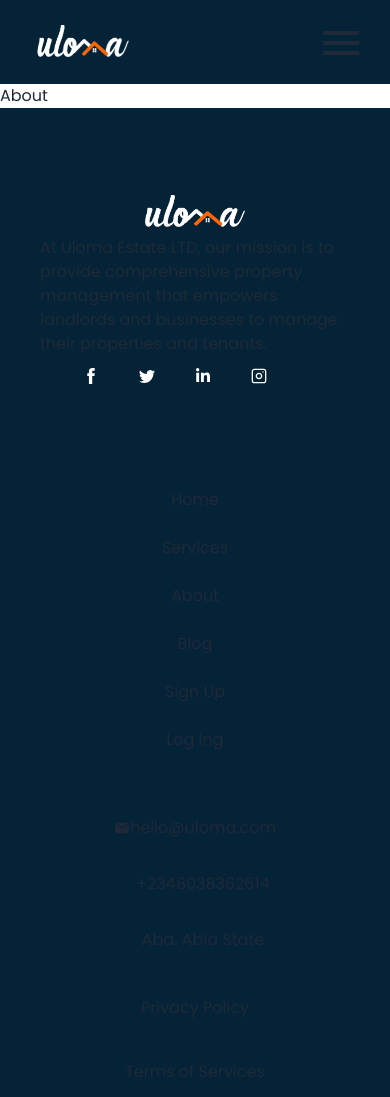
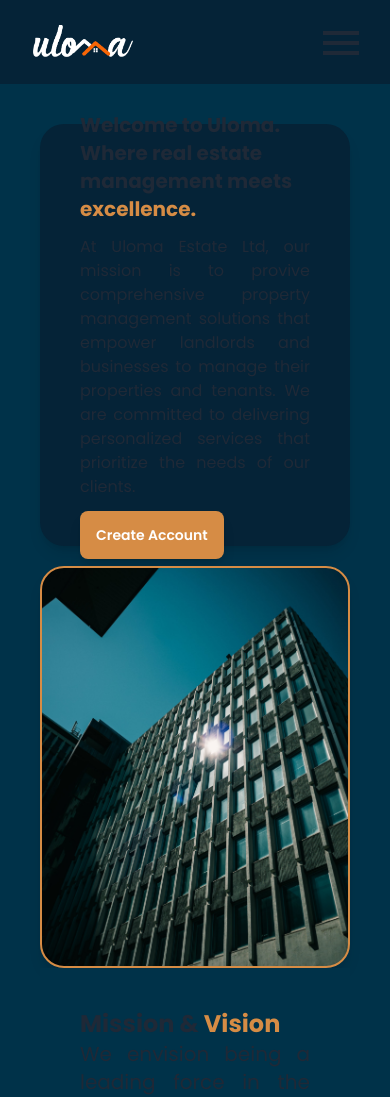
Before and after one commit to Ndukwechima/Uloma-real-estate-project, a React (Vite) app: page /about in a window 390 px wide. Shown: the top 1097 px of the page. Built offline with nearby package versions, Linux system fonts and the light colour scheme; some icons are missing.

Commit message:
I worked on the about us page

```diff
--- a/src/App.css
+++ b/src/App.css
@@ -44,3 +44,71 @@ body {
       transform: rotateY(-360deg);
     }
   }
+
+
+  .picture {
+    background-position:center;
+    background-size:cover;
+    background-repeat:no-repeat;
+  }
+
+  .sony-sixteen {
+    background-image:url(../src/assets/images/pexels-sonny-sixteen-14019522.jpg);
+
+
+}
+
+.mission {
+  background-image:url(../src/assets/images/pexels-mart-production-7415023.jpg);
+  transform: translatex(100%);
+  transform: translate(0%);
+  animation: move-in 5s ease-in-out 1;
+  transform-origin: center;
+  width:100%
+
+}
+
+@keyframes move-in {
+  from {
+    transform: translatex(-100%);
+  }
+
+  to {
+    transform: translatex(30%);
+  }
+}
+
+
+.vision {
+  background-image:url(../src/assets/images/pexels-mart-production-7415064.jpg);
+  transform: translatex(100%);
+  transform: translate(0%);
+  animation: move-in-right 5s ease-in-out 1;
+  transform-origin: center;
+  width:100%
+
+}
+
+@keyframes move-in-right {
+  from {
+    transform: translatey(-100%);
+  }
+
+  to {
+    transform: translatey(30%);
+  }
+}
+
+
+.management {
+  background-image:url(../src/assets/images/Aba-Abia-State.webp);
+
+}
+
+.project {
+  transform: translatex(100%);
+  transform: translate(0%);
+  animation: move-in 5s ease-in-out 1;
+  transform-origin: center;
+  width:100%
+}
--- /dev/null
+++ b/src/components/Available/Available.jsx
@@ -0,0 +1,16 @@
+import { IoLocationSharp } from "react-icons/io5";
+
+const Available = () => {
+    return (
+        <>
+            <div className="">
+                <figure className=" hidden bg-darkBlue w-64 lg:flex items-center justify-between gap-3 mt-5 md:mt-0 px-10 py-2 rounded-2xl">
+                    <IoLocationSharp />
+                    <figcaption className="available">Available in Abia State</figcaption>
+                </figure>
+            </div>
+        </>
+      )
+}
+
+export default Available
--- a/src/pages/About/About.jsx
+++ b/src/pages/About/About.jsx
@@ -1,7 +1,53 @@
-import React from "react";
+import Available from "../../components/Available/Available";
+import { NavLink } from "react-router-dom";
+
 
 const About = () => {
-  return <div>About</div>;
+  return (
+    <div className="bg-lightBlue mx-auto  px-10 lg:px-20 pt-10 flex items-start justify-start flex-col">
+      {/* <Uloma /> */}
+      <div className="mx-auto min-h-[100vh] lg:min-h-[74vh] w-[] flex gap-5 flex-col  lg:flex-row px- lg:px items-center justify-between ">
+        <div className=" h-[50vh] md:h-[60vh] w-[100%] flex flex-col items-start justify-center gap-3 md:gap-10 px-10 bg-darkBlue rounded-3xl md:flex-1 shadow-lg">
+          <h1 className=" text-xl font-bold "> Welcome to Uloma. Where real estate management meets <span className="text-textOrange">excellence.</span></h1>
+          <p className="lg:text-sm text-justify">At Uloma Estate Ltd, our mission is to provive comprehensive property management solutions that empower landlords and businesses to manage their properties and tenants. We are committed to delivering personalized services that prioritize the needs of our clients.</p>
+          <button className="btn bg-textOrange text-white border-none outline-none shadow-lg"> Create Account</button>
+        </div>
+        <div className=" picture h-[50vh] sony-sixteen w-full flex-1  md:h-[60vh] lg:[70vh] md:w-full border-2 border-solid border-textOrange shadow-lg rounded-3xl"></div>
+      </div>
+      <Available className="flex self-end place-self-end" />
+
+      <div className=" mx-auto p-10  bg-lightBlue flex flex-col gap-5 lg:gap-10 items-start justify-start lg:gap-10 ">
+        <div className="mx-auto flex flex-col lg:w-[100%] items-start justify-center lg:justify-start self-start  box-border">
+          <h1 className="font-bold text-2xl ">Mission & <span className=" text-textOrange"> Vision</span></h1>
+          <p className="lg:w-[50%] text-xl text-justify">We envision being a leading force in the industry, driven by innovation,integrity and inclusivity, creating a brighter financial future for individuals and businesses while maintaining a strong commitment to the satisfaction and community development</p>
+        </div>
+        <div className="mx-auto lg:min-h-[50vh] lg:px-20 flex flex-col gap-10 lg:flex-row flex-1 w-full">
+          <div className=" picture mission h-[60vh] lg:flex-1 flex items-center justify-center lg:h-[50vh] w-full border-2 border-solid border-textOrange shadow-lg rounded-3xl"></div>
+          <div className="flex flex-col flex-1 items-start justify-center">
+            <h1 className="text-textOrange font-bold text-2xl">Mission</h1>
+            <p className="text-xl text-justify">We envision being a leading force in the industry, driven by innovation,integrity and inclusivity, creating a brighter financial future for individuals and businesses while maintaining a strong commitment to the satisfaction and community development</p>
+          </div>
+        </div>
+        <div className="flex gap-10 flex-col lg:flex-row items-center justify-center lg:px-20">
+          <div className="flex flex-col flex-1 items-start justify-center">
+            <h1 className="text-textOrange font-bold text-2xl">Vision</h1>
+            <p className="text-xl text-justify">Our vision in Uloma is to redefing property management by creating a seamless and personalized experience for Landlords and tenants alike. We envision a future where property management is assessible, transparent and tailored to individual preferences. <br /> <br /> Through continuous innovation and collaboration, we strive to be at the forefront of the industry, setting new standards for customer-centric property management. Our vision is to be the prefered property agency known for unwavering committment to excellence, trust and customer satisfaction.</p>
+          </div>
+          <div className=" picture vision h-[60vh] lg:flex-1 flex items-center justify-center lg:h-[50vh] w-full border-2 border-solid border-textOrange shadow-lg rounded-3xl"></div>
+        </div>
+      </div>
+      <div className="mx-auto h-[170vh] px-10 lg:mt-20 lg:px-20 property-management w-full flex-col md:flex-row gap-10 lg:gap-2 items-start justify-start lg:flex-row">
+        <div className="mx-auto flex bg-darkBlue h-[80vh] w-full flex-col items-center justify-start p-10 lg:w-full gap-10 lg:gap-1 rounded-tl-3xl rounded-br-3xl shadow-lg border-4 border-solid border-textOrange">
+          <h1 className="text-textOrange text-3xl font">PROPERTY MANAGEMENT</h1>
+          <p className="text-justify text-md lg:text-xl">Our automated systems help you as a landlord to manage your property in such a way that you are provided details of all information concerning your tenants. <br /> <br /> These details include: name, address, floor, exact position of their rented appartments, the rent tenure, renewal date with expiry date too. Our systems send out reminders to your tenants and also to you the property owner to be aware of the rent due date and expiry date too. <br /> <br /> Our systems will ask tenants if they are widlling to renew the rent so as to enable you to offer the property to other interested tenants. The system will also list the space for the time the current tenant will be out of the property so that other intending tenants can apply ahead of time for space reservation with a minimal fee. .</p>
+        </div>
+        <div className=" picture management mt-10 w-full lg:w-full h-[80vh] rounded-3xl border-4 border-solid border-textOrange shadow-lg"></div>
+      </div>
+      <NavLink to={"/"} className="self-center my-10">
+        <button className="btn bg-textOrange border-none outline-none text-white"> Return to Home Page</button>
+      </NavLink>
+    </div>
+  )
 };
 
 export default About;
```
